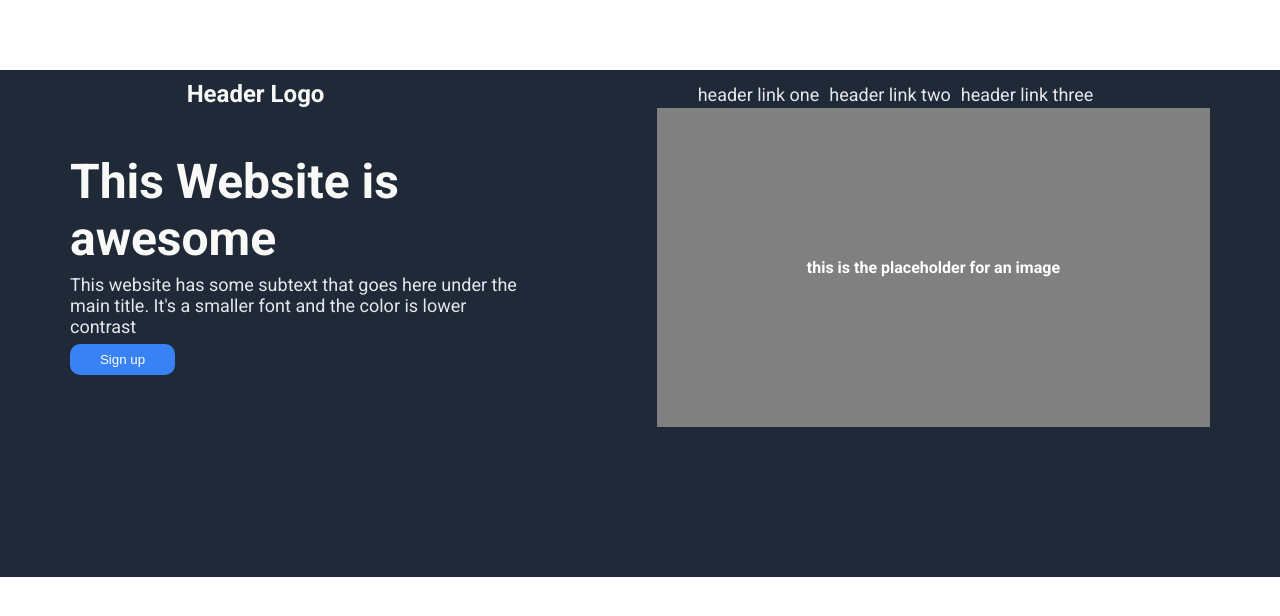
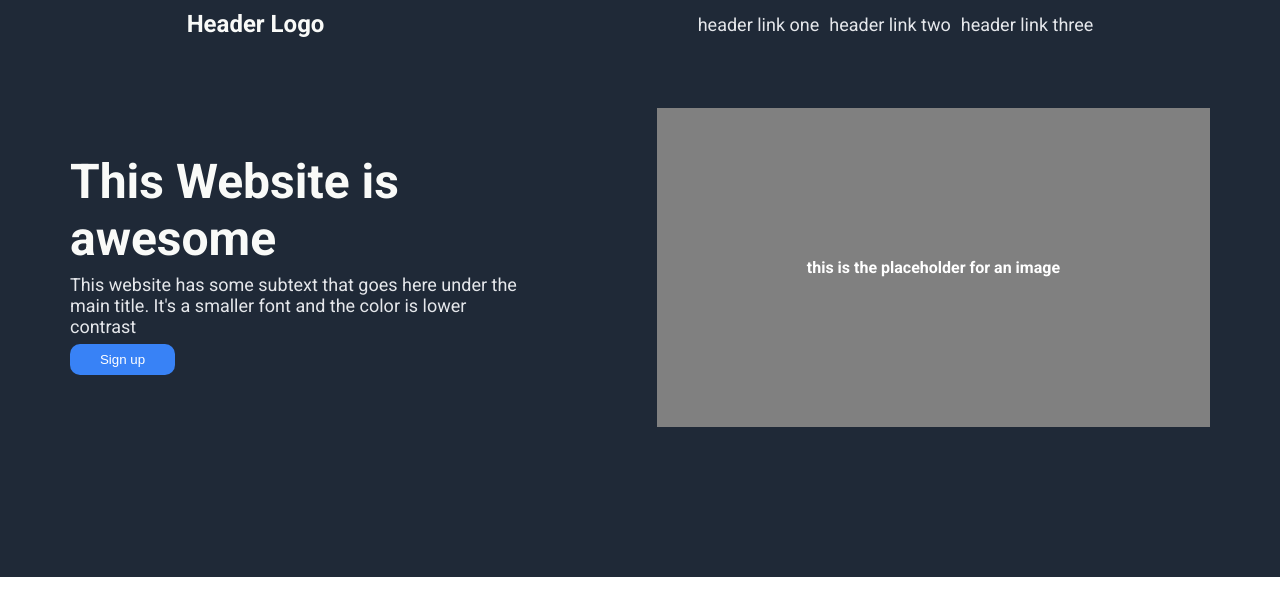
Before and after one commit to Emperordmasac/odin-landing, a plain HTML site: page index.html in a window 1280 px wide. Drawn offline with Linux system fonts and the light colour scheme.

Commit message:
fixed a layout bug

```diff
--- a/css/styles.css
+++ b/css/styles.css
@@ -8,6 +8,12 @@
 
 body {
     font-family: Roboto, sans-serif;
+}
+
+.container {
+    background-color: #fff;
+    display: flex;
+    flex-direction: column;
 }
 
 
@@ -22,7 +28,7 @@ body {
     justify-content: space-around;
     align-items: center;
     padding-top: 10px;
-    margin-top: 70px;
+    margin-bottom: 70px;
     /* margin: 0 115px 70px 115px; */
 }
 
--- a/index.html
+++ b/index.html
@@ -8,7 +8,10 @@
     <title>Odin Landing</title>
 </head>
 <body>
+    <div class="container">
+
         <div class="hero">
+
             <div class="hero__header">
                 <h1 class="hero__logo">Header Logo</h1>
                 <ul>
@@ -17,10 +20,11 @@
                     <li><a href="">header link three</a></li>
                 </ul>
             </div>
+
             <div class="hero__content">
                 <div class="hero__left">
                     <h1 class="hero__main">This Website is<br />awesome</h1>
-                <p>This website has some subtext that goes here under the<br/> main title. It's a smaller font and the color is lower<br> contrast</p>
+                    <p>This website has some subtext that goes here under the<br/> main title. It's a smaller font and the color is lower<br/> contrast</p>
                     <button>Sign up</button>
                 </div>
                 <div class="hero__right">
@@ -29,5 +33,8 @@
             </div>
 
         </div>
+
+    </div>
+
 </body>
 </html>
```
Lines whose indentation alone changed are shown as unchanged.
